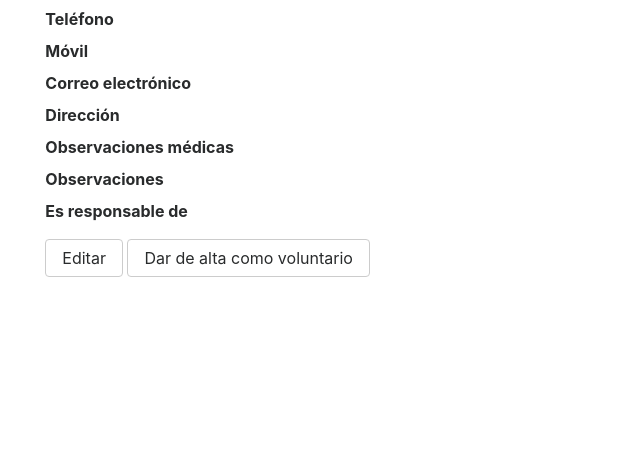
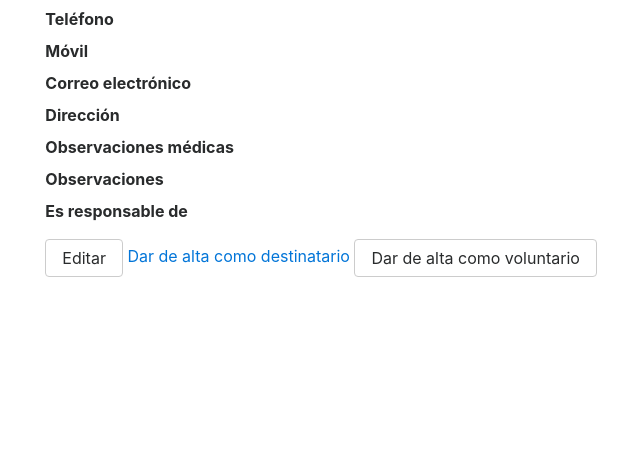
Before and after one commit to abertal/alpha, a Django app: template webapp/templates/webapp/person_detail.html in a window 1280 px wide. Shown: the part 207-683 px from the top of the page, without its empty margins (168-808 px from the left). Run offline with Django 3.2, Linux system fonts and the light colour scheme; the template is opened without the code that fills it, so the values that code supplies are empty; some libraries are stand-ins or nearby versions.

Commit message:
Añade enlace a crearDestinatario/fichaDestinatario

```diff
--- a/webapp/templates/webapp/person_detail.html
+++ b/webapp/templates/webapp/person_detail.html
@@ -37,6 +37,10 @@
 {% for recipient in person.recipient_set.all %}
 <a href="{% url 'recipient-detail' recipient.id %}" class="btn btn-info">Ficha de destinatario</a>
 {% endfor %}
+{% for recipient in person.recipient_set.all %}
+{% empty %}
+<a href="{% url 'recipient-create' person.id %}">Dar de alta como destinatario</a>
+{% endfor %}
 {% for volunteer in person.volunteer_set.all %}
 <a href="{% url 'volunteer-detail' volunteer.id %}" class="btn btn-info">Ficha de voluntario</a>
 {% empty %}
```
